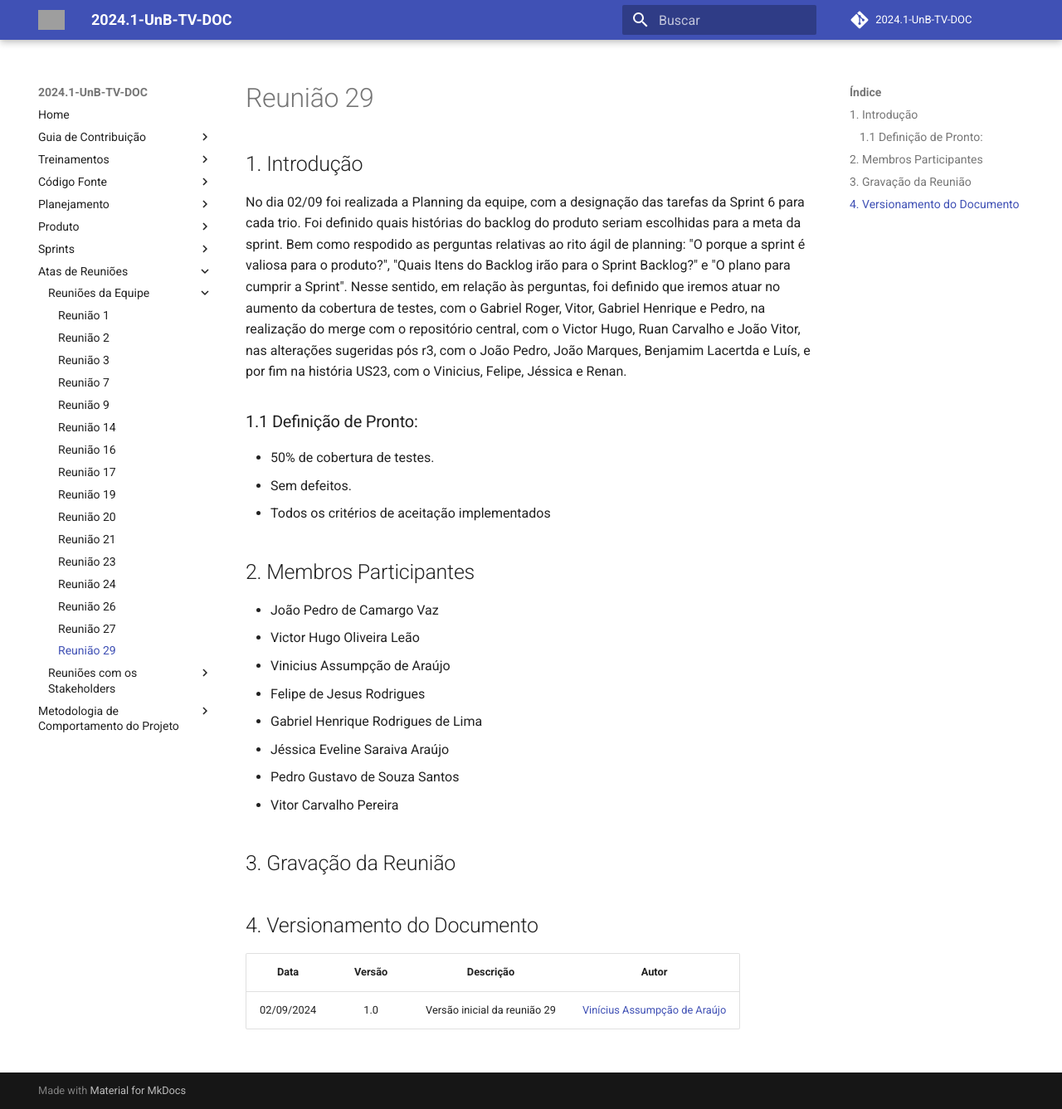
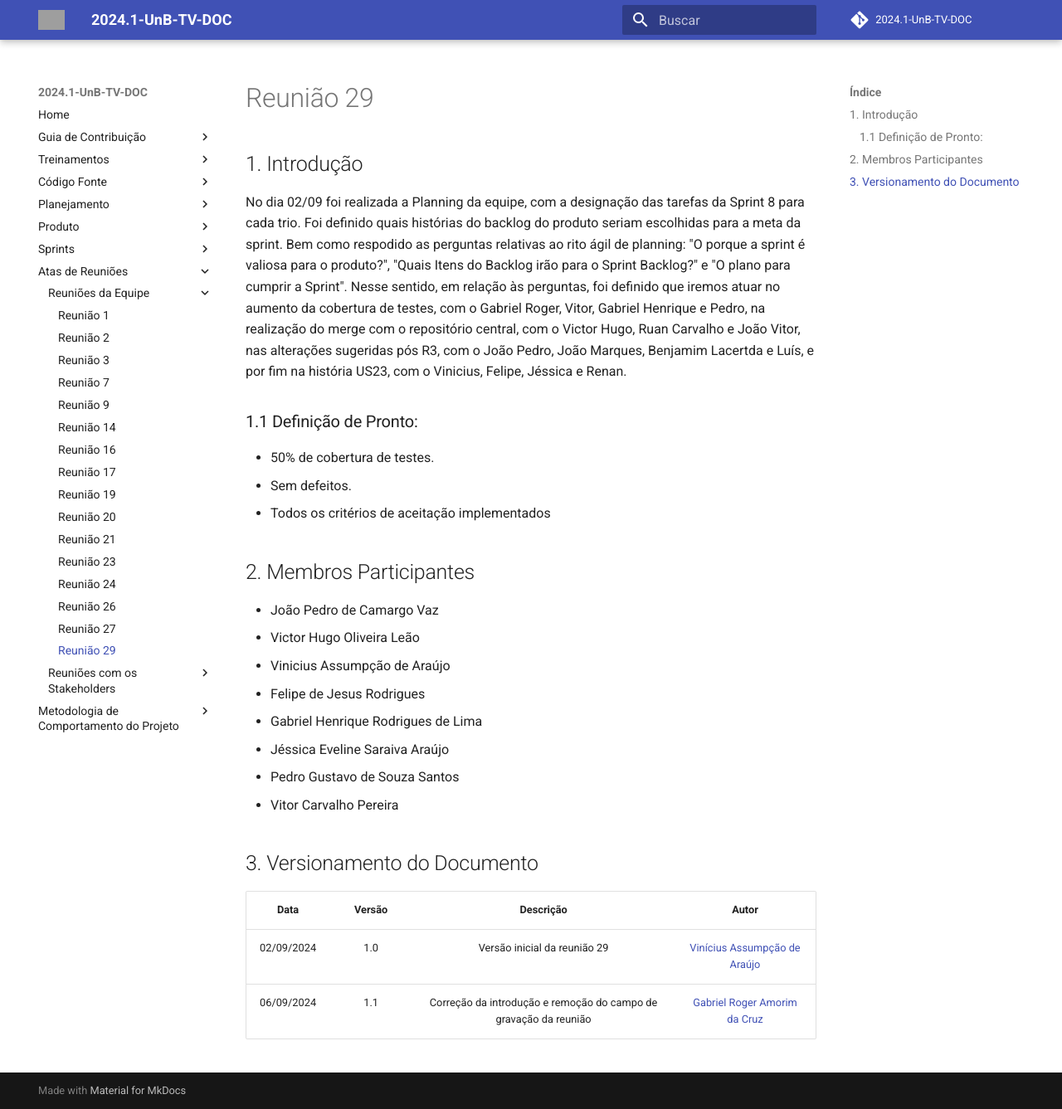
Before and after one commit to fga-eps-mds/2024.1-UnB-TV-DOC, an MkDocs documentation site: the page built from docs/atasReuniao/reuniao29.md, in a window 1280 px wide and 1337 px high. Shown: the whole window at 83% size. Built offline with MkDocs 1.6.1 and Material for MkDocs 9.7.7, drawn with Linux system fonts in a browser that asks for light colours; comment, search, counter and statistics services are not loaded; grey boxes are pictures that could not be loaded.

Commit message:
Ajustes ata reuniao 29

```diff
--- a/docs/atasReuniao/reuniao29.md
+++ b/docs/atasReuniao/reuniao29.md
@@ -2,7 +2,7 @@
 
 ## 1. Introdução
 
-No dia 02/09 foi realizada a Planning da equipe, com a designação das tarefas da Sprint 6 para cada trio. Foi definido quais histórias do backlog do produto seriam escolhidas para a meta da sprint. Bem como respodido as perguntas relativas ao rito ágil de planning: "O porque a sprint é valiosa para o produto?", "Quais Itens do Backlog irão para o Sprint Backlog?" e "O plano para cumprir a Sprint". Nesse sentido, em relação às perguntas, foi definido que iremos atuar no aumento da cobertura de testes, com o  Gabriel Roger, Vitor, Gabriel Henrique e Pedro, na realização do merge com o repositório central, com o Victor Hugo, Ruan Carvalho e João Vitor, nas alterações sugeridas pós r3, com o João Pedro, João Marques, Benjamim Lacertda e Luís, e por fim na história US23, com o Vinicius, Felipe, Jéssica e Renan.
+No dia 02/09 foi realizada a Planning da equipe, com a designação das tarefas da Sprint 8 para cada trio. Foi definido quais histórias do backlog do produto seriam escolhidas para a meta da sprint. Bem como respodido as perguntas relativas ao rito ágil de planning: "O porque a sprint é valiosa para o produto?", "Quais Itens do Backlog irão para o Sprint Backlog?" e "O plano para cumprir a Sprint". Nesse sentido, em relação às perguntas, foi definido que iremos atuar no aumento da cobertura de testes, com o Gabriel Roger, Vitor, Gabriel Henrique e Pedro, na realização do merge com o repositório central, com o Victor Hugo, Ruan Carvalho e João Vitor, nas alterações sugeridas pós R3, com o João Pedro, João Marques, Benjamim Lacertda e Luís, e por fim na história US23, com o Vinicius, Felipe, Jéssica e Renan.
 
 ### 1.1 Definição de Pronto:
    - 50% de cobertura de testes.
@@ -20,11 +20,9 @@ No dia 02/09 foi realizada a Planning da equipe, com a designação das tarefas
   - Pedro Gustavo de Souza Santos
   - Vitor Carvalho Pereira
 
-## 3. Gravação da Reunião
-
-
-## 4. Versionamento do Documento
+## 3. Versionamento do Documento
 
 | Data | Versão | Descrição | Autor |
 | :-----: | :-------------: | :---------------: | :-: |
 | 02/09/2024 | 1.0 | Versão inicial da reunião 29 | [Vinícius Assumpção de Araújo](https://github.com/Viniman27) |
+| 06/09/2024 | 1.1 | Correção da introdução e remoção do campo de gravação da reunião | [Gabriel Roger Amorim da Cruz](https://github.com/GabrielRoger07) |
```
